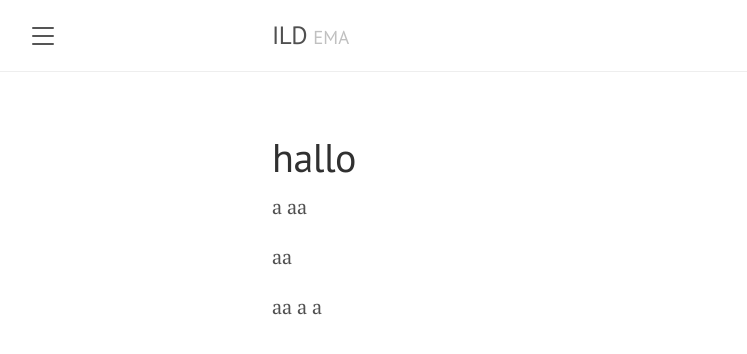
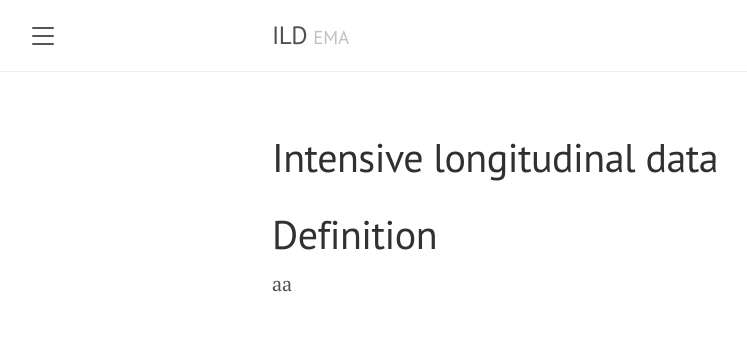
Before and after one commit to lennartseizer/ild, a Jekyll site: the page built from 1.md, in a window 1280 px wide. Shown: the top 354 px of the page, without its empty margins (8-755 px from the left). Built offline with Jekyll 4.4.1, drawn with Linux system fonts in a browser that asks for light colours.

Commit message:
Update 1.md

```diff
--- a/1.md
+++ b/1.md
@@ -1,13 +1,8 @@
 ---
 layout: page
-title: hallo
+title: Intensive longitudinal data
 ---
 
-a
-aa
+# Definition
 
 aa
-
-aa
-a
-a
```
